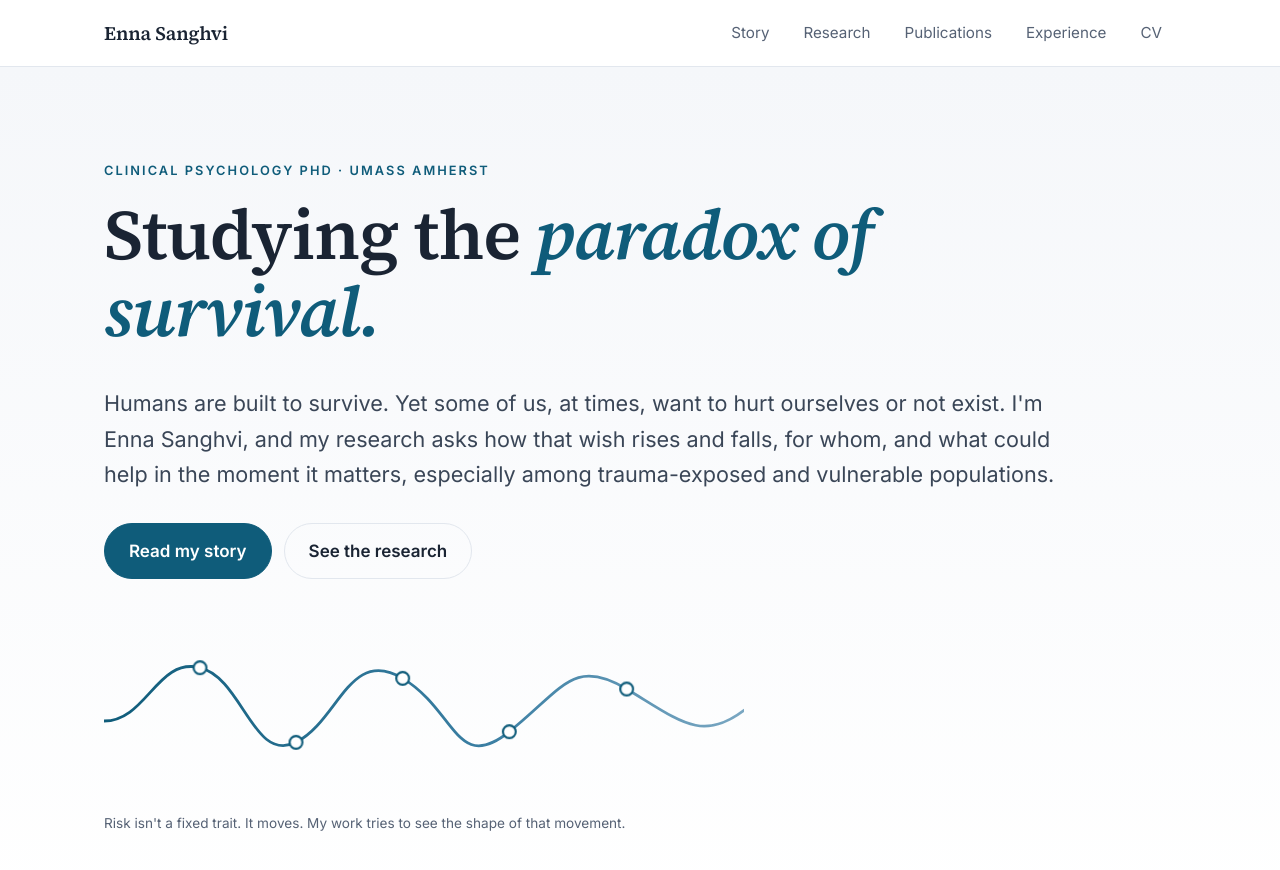
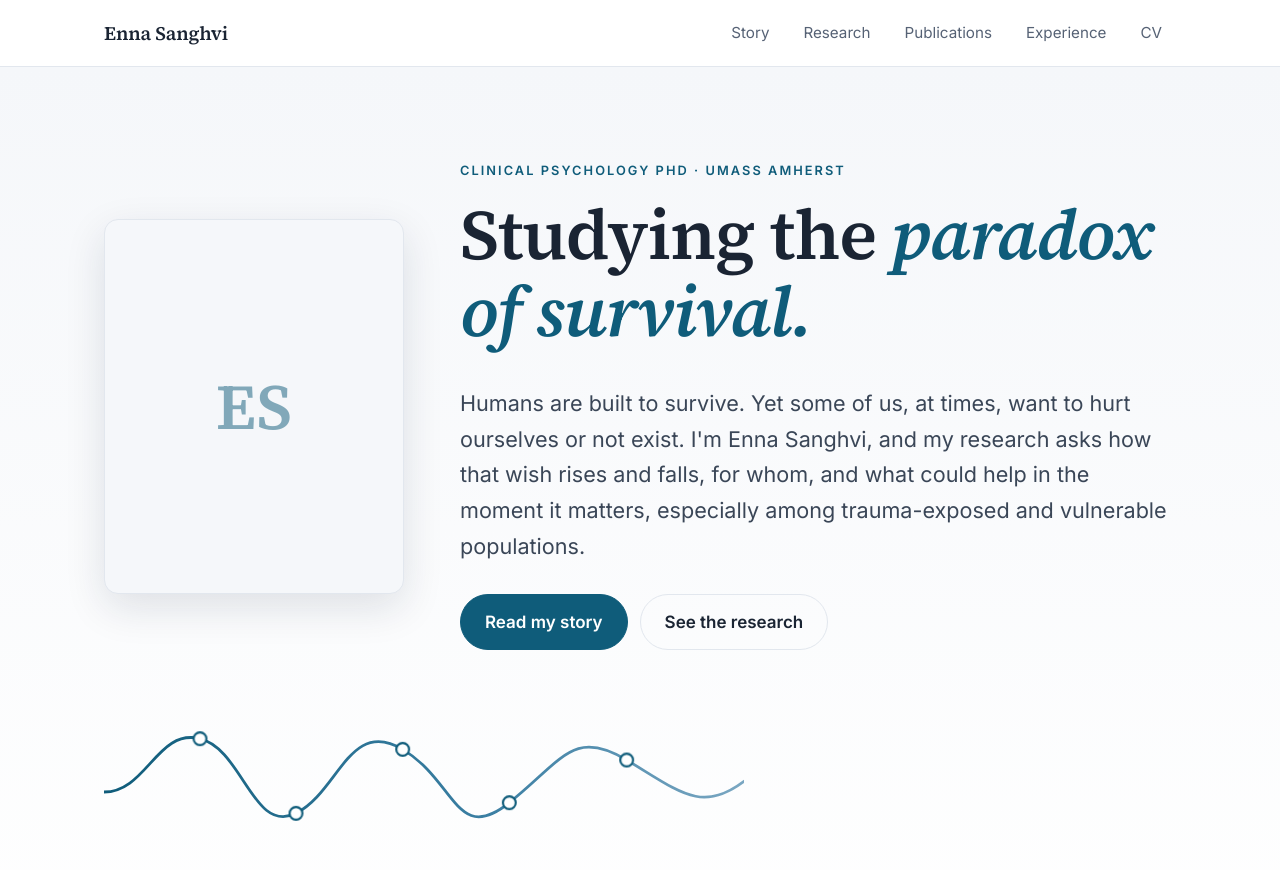
Before and after one commit to EnnaSanghvi/ennasanghvi.github.io, a plain HTML site: page index.html in a window 1280 px wide. Shown: the top 870 px of the page. Drawn offline with Linux system fonts and the light colour scheme.

Commit message:
Add files via upload

```diff
--- a/index.html
+++ b/index.html
@@ -22,12 +22,17 @@
 
 <main>
 <section class="hero"><div class="wrap">
+  <div class="hero-grid">
+  <figure class="portrait"><img src="assets/headshot.jpg" alt="Portrait of Enna Sanghvi" width="640" height="800" onerror="this.parentNode.classList.add('noimg');this.remove()"></figure>
+  <div class="hero-text">
   <span class="eyebrow">Clinical Psychology PhD · UMass Amherst</span>
   <h1>Studying the <span class="grad">paradox of survival.</span></h1>
   <p class="lead">Humans are built to survive. Yet some of us, at times, want to hurt ourselves or not exist. I'm Enna Sanghvi, and my research asks how that wish rises and falls, for whom, and what could help in the moment it matters, especially among trauma-exposed and vulnerable populations.</p>
   <div class="actions">
     <a class="btn primary" href="story.html">Read my story</a>
     <a class="btn" href="research.html">See the research</a>
+  </div>
+  </div>
   </div>
   <svg class="pulse" viewBox="0 0 600 160" role="img" aria-label="A line fluctuating over time with measurement points, illustrating moment-to-moment change">
     <defs><linearGradient id="g" x1="0" x2="1"><stop offset="0" stop-color="#0f5c7a"/><stop offset=".6" stop-color="#3b7fa3"/><stop offset="1" stop-color="#7aa7c2"/></linearGradient></defs>
--- a/style.css
+++ b/style.css
@@ -175,3 +175,14 @@ details ul{columns:2;column-gap:32px;color:var(--muted);font-size:.93rem;padding
   .pulse .line{stroke-dashoffset:0}.pulse circle{opacity:1}
   .js .reveal{opacity:1;transform:none}
 }
+
+/* portrait */
+.hero-grid{display:grid;grid-template-columns:300px 1fr;gap:56px;align-items:center}
+.hero-grid .hero-text h1{max-width:none}
+.portrait{margin:0;position:relative;width:100%;aspect-ratio:4/5;border-radius:14px;overflow:hidden;border:1px solid var(--line);box-shadow:0 14px 40px rgba(20,35,60,.12);background:var(--bg2)}
+.portrait img{width:100%;height:100%;object-fit:cover;display:block}
+.portrait.noimg::after{content:"ES";position:absolute;inset:0;display:flex;align-items:center;justify-content:center;font:600 4rem var(--disp);color:var(--accent);opacity:.5}
+@media(max-width:860px){
+  .hero-grid{grid-template-columns:1fr;gap:28px}
+  .portrait{max-width:240px}
+}
```
Also changed, not shown: 1 other file.
